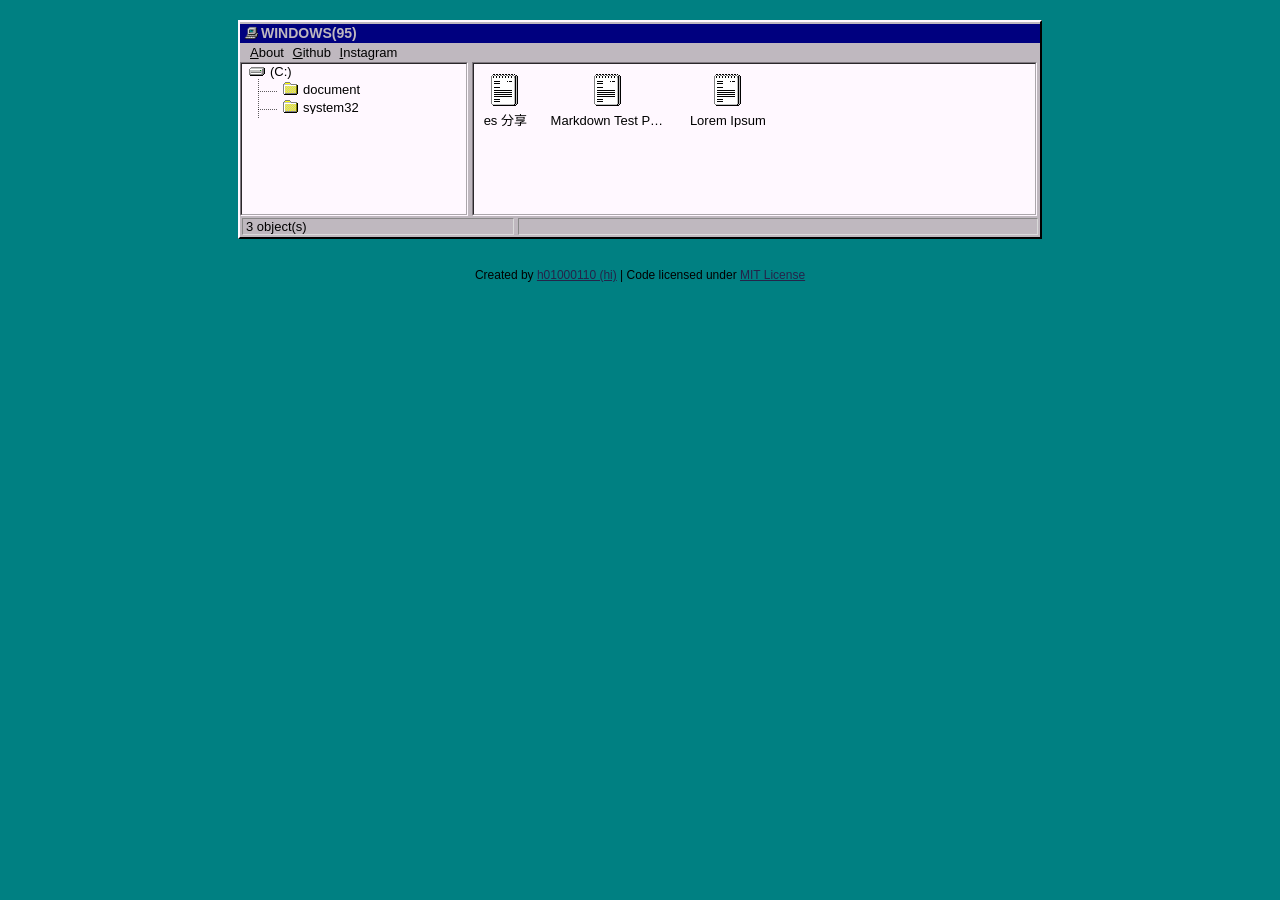
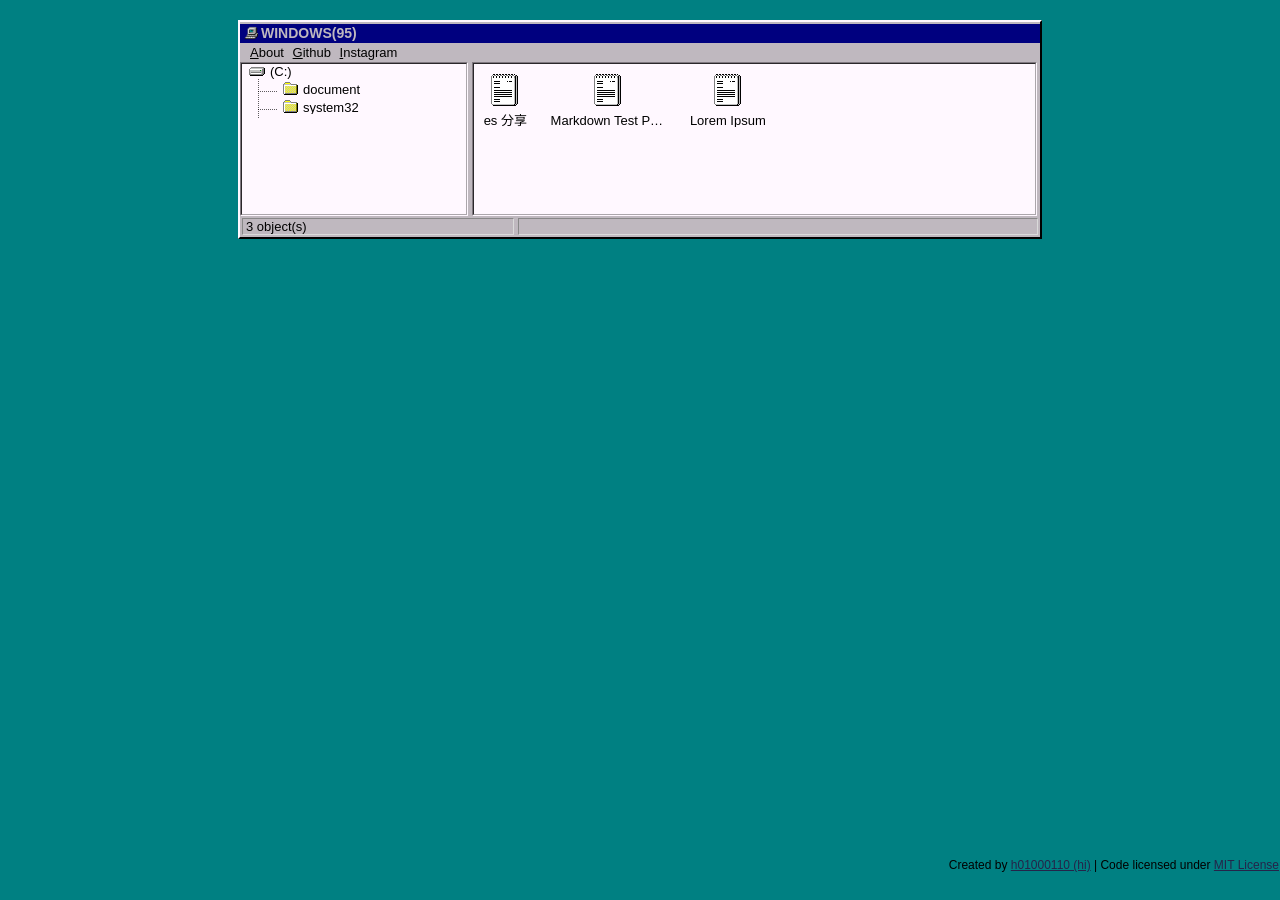
Before and after one commit to kc910521/kc910521.github.io, a Jekyll site: the page built from index.html, in a window 1280 px wide. Built offline with Jekyll 4.4.1, drawn with Linux system fonts in a browser that asks for light colours.

Commit message:
fix eyesore

```diff
--- a/_layouts/default.html
+++ b/_layouts/default.html
@@ -91,7 +91,7 @@
     {% endif %}
 	<script src="/assets/js/001.js"></script>
 	<script src="/assets/js/002.js"></script>
-	<div class="footer">
+	<div class="footer" style="position: absolute;height: 30px;bottom: 1px;right: 1px;">
 		<p>Created by <a href="http://github.com/h01000110" target="_blank">h01000110 (hi)</a> | Code licensed under <a href="https://github.com/h01000110/h01000110.github.io/blob/master/LICENSE" target="_blank">MIT License</a></p>
 	</div>
 </body>
```
Also changed, not shown: 1 other file.
